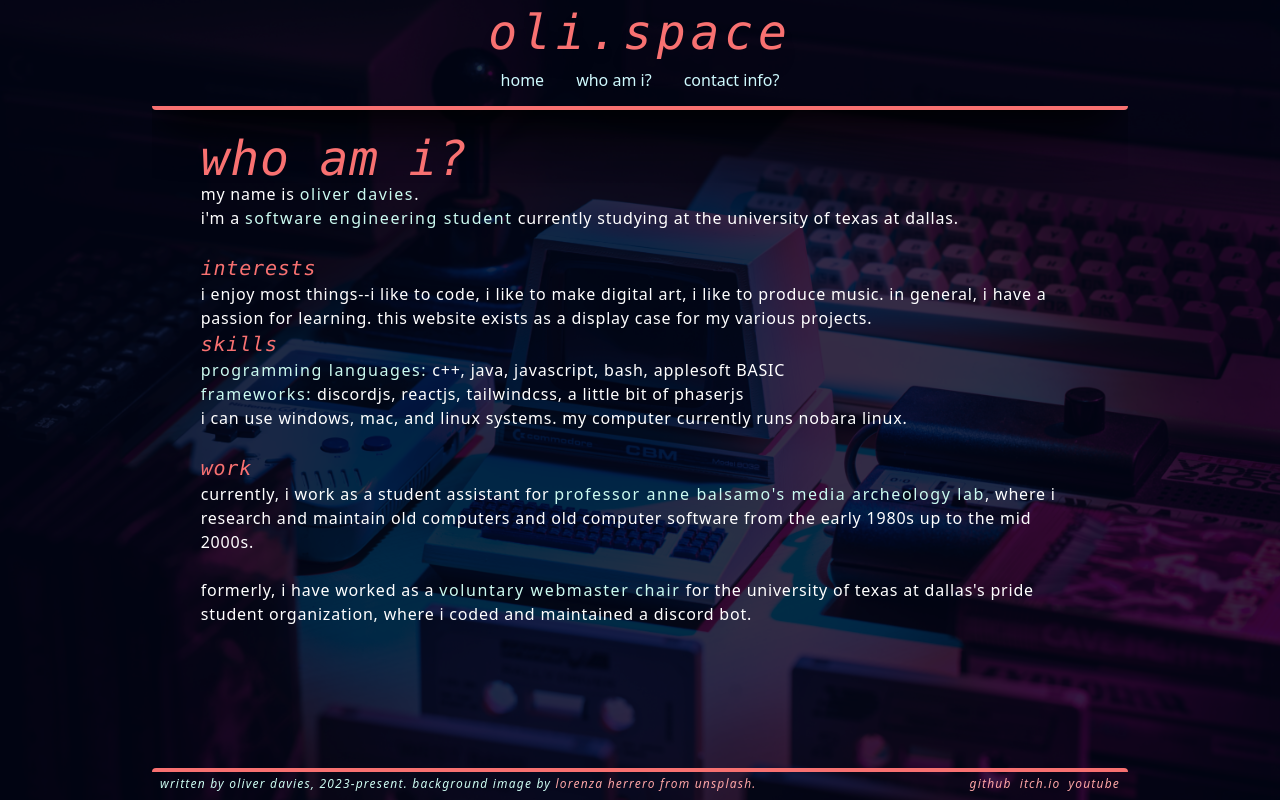
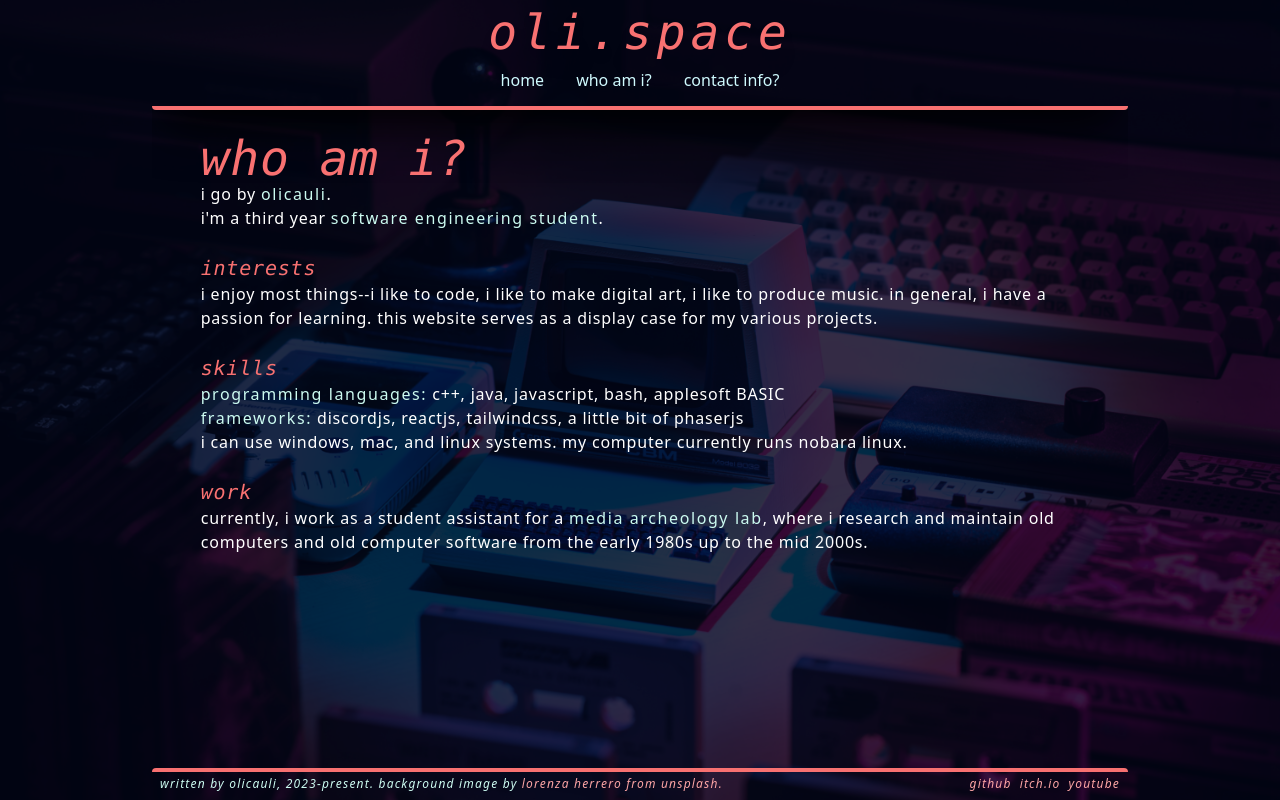
Before and after one commit to olicauli/olicauli.github.io, a React (Vite) app: page /about in a window 1280 px wide. Built offline with nearby package versions, Linux system fonts and the light colour scheme.

Commit message:
remove personal info

```diff
--- a/src/components/Footer.jsx
+++ b/src/components/Footer.jsx
@@ -1,7 +1,7 @@
 const Footer = () => {
   return (
     <footer className="max-h-10 py-1 rounded flex justify-between border-red-400 border-t-4 my-auto">
-      <p className="text-teal-100 pl-2 w-fit text-center text-xs  italic tracking-widest font-extralight">written by oliver davies, 2023-present.
+      <p className="text-teal-100 pl-2 w-fit text-center text-xs  italic tracking-widest font-extralight">written by olicauli, 2023-present.
       <span className="text-teal-100 font-extralight text-xs italic hidden md:inline"> background image by <a href="https://unsplash.com/photos/p0j-mE6mGo4">lorenza herrero from unsplash.</a></span></p>
       <div className="text-teal-100 w-fit text-xs italic tracking-widest font-extralight">
         <a className="pr-2 w-fit text-xs" href="#">github</a>
--- a/src/components/projects/ProjectDisplay.jsx
+++ b/src/components/projects/ProjectDisplay.jsx
@@ -0,0 +1,9 @@
+const ProjectDisplay = () => {
+  return (
+    <div>
+      <p>jkawgnjkawnjg</p>
+    </div>
+  )
+}
+
+export default ProjectDisplay
--- a/src/pages/About.jsx
+++ b/src/pages/About.jsx
@@ -2,12 +2,13 @@ const About = () => {
   return (
     <div>
       <h1 className="headers">who am i?</h1>
-      <p>my name is <span>oliver davies</span>.</p>
-      <p>i'm a <span>software engineering student</span> currently studying at the university of texas at dallas.</p>
+      <p>i go by <span>olicauli</span>.</p>
+      <p>i'm a third year <span>software engineering student</span>.</p>
       <br/>
       <h1>interests</h1>
       <p>i enjoy most things--i like to code, i like to make digital art, i like to produce music. in general, i have a passion for learning.
-        this website exists as a display case for my various projects.</p>
+        this website serves as a display case for my various projects.</p>
+      <br/>
       <h1>skills</h1>
       <ul>
         <li><span>programming languages:</span> c++, java, javascript, bash, applesoft BASIC</li>
@@ -16,11 +17,8 @@ const About = () => {
       </ul>
       <br/>
       <h1>work</h1>
-      <p>currently, i work as a student assistant for <span>professor anne balsamo's media archeology lab</span>, where i research and maintain old computers and old computer software
+      <p>currently, i work as a student assistant for a <span>media archeology lab</span>, where i research and maintain old computers and old computer software
         from the early 1980s up to the mid 2000s.</p>
-        <br/>
-      <p>formerly, i have worked as a <span>voluntary webmaster chair</span> for the university of texas at dallas's pride student organization, where
-        i coded and maintained a discord bot.</p>
         <br/>
     </div>
   )
--- a/src/pages/Contact.jsx
+++ b/src/pages/Contact.jsx
@@ -3,7 +3,16 @@ const Contact = () => {
     <div>
       <h1 className="headers">contact info</h1>
       <p>the best way to contact me is through my email.</p>
-      <p>olicauli@protonmail.com</p>
+      <p>olicauli@pm.me</p>
+      <br/>
+      <h1>other places you can find me</h1>
+      <ul>
+        <li><a href="#">discord</a></li>
+        <li><a href="#">github</a></li>
+        <li><a href="#">itch.io</a></li>
+        <li><a href="#">youtube</a></li>
+        <li><a href="#">matrix</a></li>
+      </ul>
     </div>
   )
 }
--- a/src/pages/Home.jsx
+++ b/src/pages/Home.jsx
@@ -1,4 +1,5 @@
 import Button from '../components/Button'
+import ProjectDisplay from '../components/projects/ProjectDisplay'
 
 const Home = () => {
   return (
@@ -6,12 +7,10 @@ const Home = () => {
       <h1 className='headers'>hi, i'm oli!</h1>
       <h1>welcome to my portf<span>oli</span>o.</h1>
       <p>still a work in progress :]</p>
-      <br/>
-      <Button link="about"/>
-      <Button link="contact"/>
-      <br/>
-      <br/>
+      <br/><br/>
+
       <h1>my projects</h1>
+      <ProjectDisplay/>
     </div>
   )
 }
```
